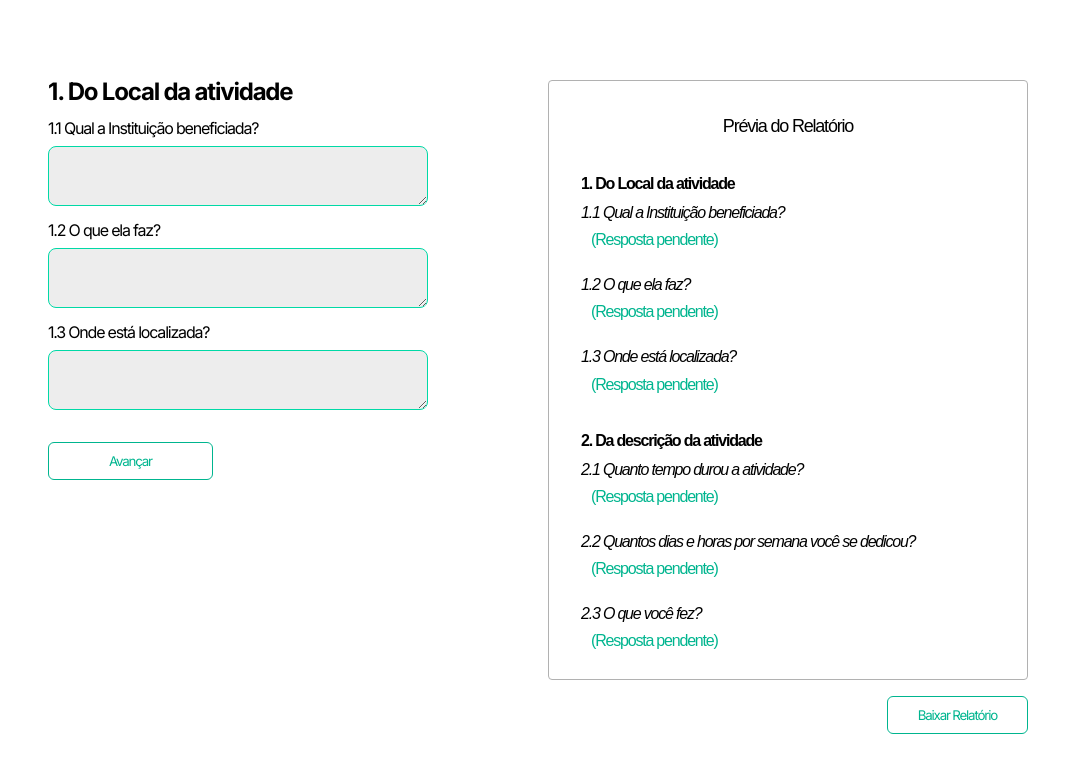
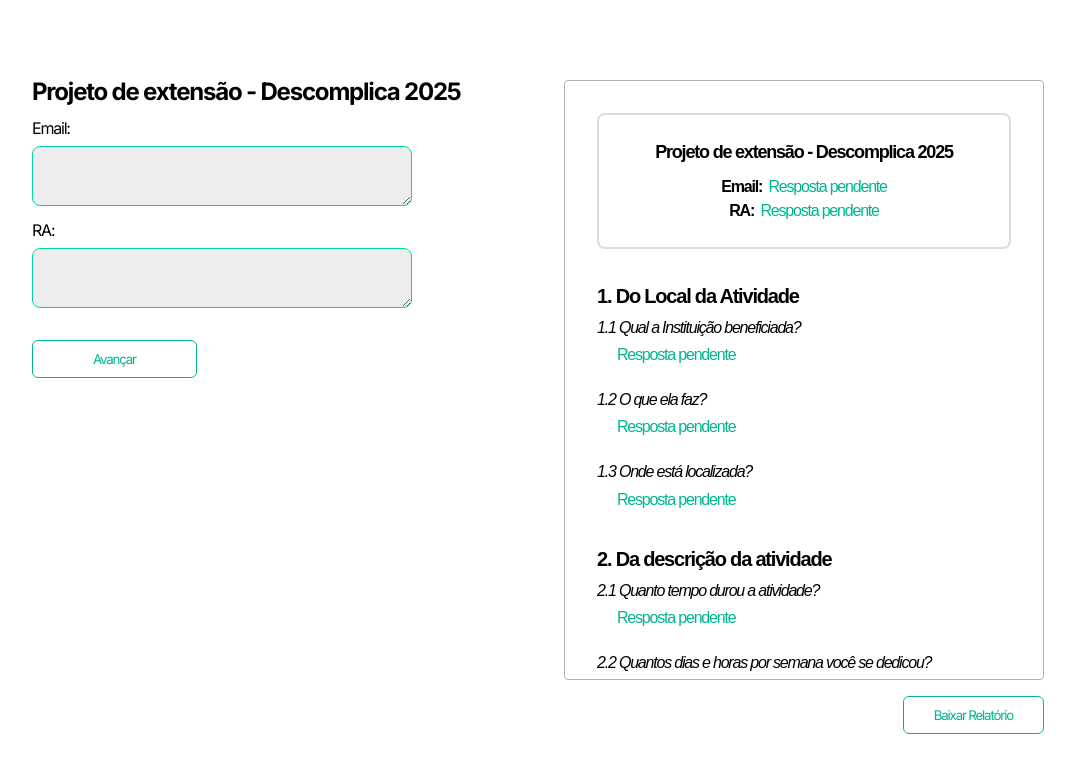
Before and after one commit to Caiorossi00/Gerador-Pex, a React (Vite) app: page / in a window 1280 px wide. Shown: the top 772 px of the page, without its empty margins (102-1177 px from the left). Built offline with nearby package versions, Linux system fonts and the light colour scheme.

Commit message:
MVP do projeto finalizado

```diff
--- a/src/App.css
+++ b/src/App.css
@@ -14,6 +14,7 @@ body {
   margin: 0 auto;
   padding-top: 10vh;
   justify-content: center;
+  gap: 2em;
 }
 
 .preview-container {
--- a/src/App.tsx
+++ b/src/App.tsx
@@ -15,6 +15,8 @@ function App() {
     const element = document.getElementById("relatorio-pdf");
 
     if (element) {
+      element.classList.add("print-mode");
+
       const opt = {
         margin: 0.5,
         filename: "relatorio.pdf",
@@ -23,7 +25,13 @@ function App() {
         jsPDF: { unit: "in", format: "a4", orientation: "portrait" },
       };
 
-      html2pdf().set(opt).from(element).save();
+      html2pdf()
+        .set(opt)
+        .from(element)
+        .save()
+        .then(() => {
+          element.classList.remove("print-mode");
+        });
     }
   };
 
--- a/src/components/DownloadButton/DownloadButton.tsx
+++ b/src/components/DownloadButton/DownloadButton.tsx
@@ -1,4 +1,3 @@
-// DownloadButton.ts
 import "../../styles/DownloadButton.scss";
 
 type DownloadButtonProps = {
--- a/src/components/FormWizard/index.tsx
+++ b/src/components/FormWizard/index.tsx
@@ -10,6 +10,7 @@ type Step = {
   id: string;
   title: string;
   questions: Question[];
+  isHeader?: boolean;
 };
 
 type FormWizardProps = {
@@ -50,14 +51,14 @@ export default function FormWizard({
   return (
     <div className="form-wizard">
       <h2 className="step-title">
-        {step.id}. {step.title}
+        {step.isHeader ? step.title : `${step.id}. ${step.title}`}
       </h2>
 
       <div className="step-questions">
         {step.questions.map((q) => (
           <div key={q.id} className="question-block">
             <label className="question-label">
-              {q.id} {q.label}
+              {step.isHeader ? q.label : `${q.id} ${q.label}`}
             </label>
             <textarea
               value={respostas[q.id] || ""}
--- a/src/components/Preview/Preview.tsx
+++ b/src/components/Preview/Preview.tsx
@@ -9,6 +9,7 @@ type Step = {
   id: string;
   title: string;
   questions: Question[];
+  isHeader?: boolean;
 };
 
 type PreviewProps = {
@@ -19,9 +20,27 @@ type PreviewProps = {
 export default function Preview({ steps, respostas }: PreviewProps) {
   return (
     <div className="preview" id="relatorio-pdf">
-      <h2>Prévia do Relatório</h2>
+      {steps.map((step) => {
+        if (step.isHeader) {
+          return (
+            <div key={step.id} className="preview-header">
+              <h2>{step.title}</h2>
 
-      {steps.map((step) => (
+              <div className="preview-questions-header">
+                {step.questions.map((q) => (
+                  <p key={q.id}>
+                    <strong className="question-header">{q.label}</strong>
+                    <span className="answer-header">
+                      {respostas[q.id] || <em>Resposta pendente</em>}
+                    </span>
+                  </p>
+                ))}
+              </div>
+            </div>
+          );
+        }
+
+        return (
           <div key={step.id} className="preview-step">
             <h3>
               {step.id}. {step.title}
@@ -35,13 +54,14 @@ export default function Preview({ steps, respostas }: PreviewProps) {
                   </strong>
                   <br />
                   <span className="answer">
-                  {respostas[q.id] || <em>(Resposta pendente)</em>}
+                    {respostas[q.id] || <em>Resposta pendente</em>}
                   </span>
                 </p>
               ))}
             </div>
           </div>
-      ))}
+        );
+      })}
     </div>
   );
 }
--- a/src/data/questions.ts
+++ b/src/data/questions.ts
@@ -1,7 +1,17 @@
 export const questionSteps = [
   {
+    id: 0,
+    title: "Projeto de extensão - Descomplica 2025",
+    isHeader: true,
+    questions: [
+      { id: "0.1", label: "Email:" },
+      { id: "0.2", label: "RA:" },
+    ],
+  },
+
+  {
     id: 1,
-    title: "Do Local da atividade",
+    title: "Do Local da Atividade",
     questions: [
       { id: "1.1", label: "Qual a Instituição beneficiada?" },
       { id: "1.2", label: "O que ela faz?" },
@@ -13,7 +23,10 @@ export const questionSteps = [
     title: "Da descrição da atividade",
     questions: [
       { id: "2.1", label: "Quanto tempo durou a atividade?" },
-      { id: "2.2", label: "Quantos dias e horas por semana você se dedicou?" },
+      {
+        id: "2.2",
+        label: "Quantos dias e horas por semana você se dedicou?",
+      },
       { id: "2.3", label: "O que você fez?" },
       { id: "2.4", label: "Qual foi o objetivo e o público-alvo?" },
     ],
--- a/src/styles/FormWizard.scss
+++ b/src/styles/FormWizard.scss
@@ -16,6 +16,7 @@
   flex-direction: column;
   gap: 1em;
   margin-top: 1em;
+  width: 90%;
 
   .question-block {
     display: flex;
@@ -26,7 +27,7 @@
       border: none;
       width: 70%;
       min-width: 380px;
-      max-width: 500px;
+      max-width: 450px;
       min-height: 60px;
       max-height: 400px;
       margin-top: 10px;
--- a/src/styles/Preview.scss
+++ b/src/styles/Preview.scss
@@ -10,21 +10,20 @@
   line-height: 1.5;
   letter-spacing: 0;
   transform-origin: top right;
+  scrollbar-width: thin;
 
   h2 {
     text-align: center;
-    margin-bottom: 2rem;
     font-size: 18px;
+    font-weight: bold;
   }
 
   .preview-step {
     margin-bottom: 2rem;
-    page-break-inside: avoid;
-    break-inside: avoid;
 
     h3 {
       font-weight: bold;
-      font-size: 16px;
+      font-size: 20px;
     }
 
     p {
@@ -45,9 +44,12 @@
   .answer {
     display: block;
     margin-top: 0.2em;
-    margin-left: 10px;
+    margin-left: 20px;
     width: 95%;
     text-align: justify;
+    word-break: break-word;
+    overflow-wrap: break-word;
+    white-space: normal;
 
     em {
       color: #00b58f;
@@ -55,3 +57,58 @@
     }
   }
 }
+
+.preview-header {
+  padding: 1.5rem;
+  border: 2px solid #ddd;
+  margin-bottom: 2rem;
+  border-radius: 8px;
+  display: flex;
+  flex-direction: column;
+  text-align: center;
+
+  .question-header {
+    font-weight: bold;
+  }
+
+  h2 {
+    margin-bottom: 0.5em;
+  }
+
+  em {
+    color: #00b58f;
+  }
+
+  em,
+  span {
+    margin-left: 0.2em;
+  }
+}
+
+.print-mode .preview {
+  max-width: none !important;
+  max-height: none !important;
+  overflow: visible !important;
+  border: none !important;
+  width: 100% !important;
+  padding: 2rem !important;
+}
+
+.print-mode .preview-header {
+  border: none !important;
+}
+
+@media print {
+  .preview {
+    max-width: none !important;
+    max-height: none !important;
+    overflow: visible !important;
+    border: none !important;
+    width: 100% !important;
+    padding: 2rem !important;
+  }
+
+  .preview-header {
+    border: none !important;
+  }
+}
```
Lines whose indentation alone changed are shown as unchanged.
